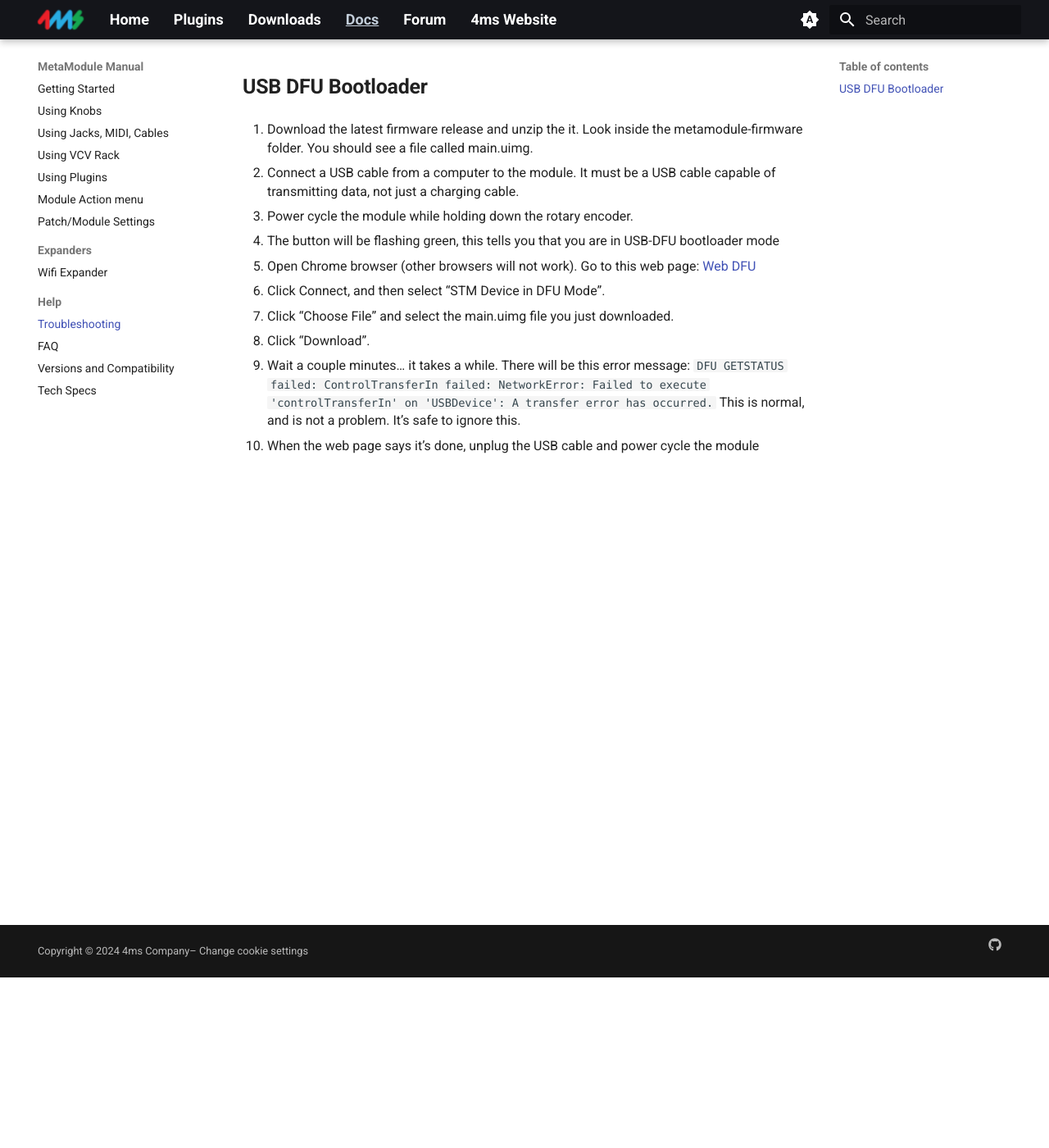
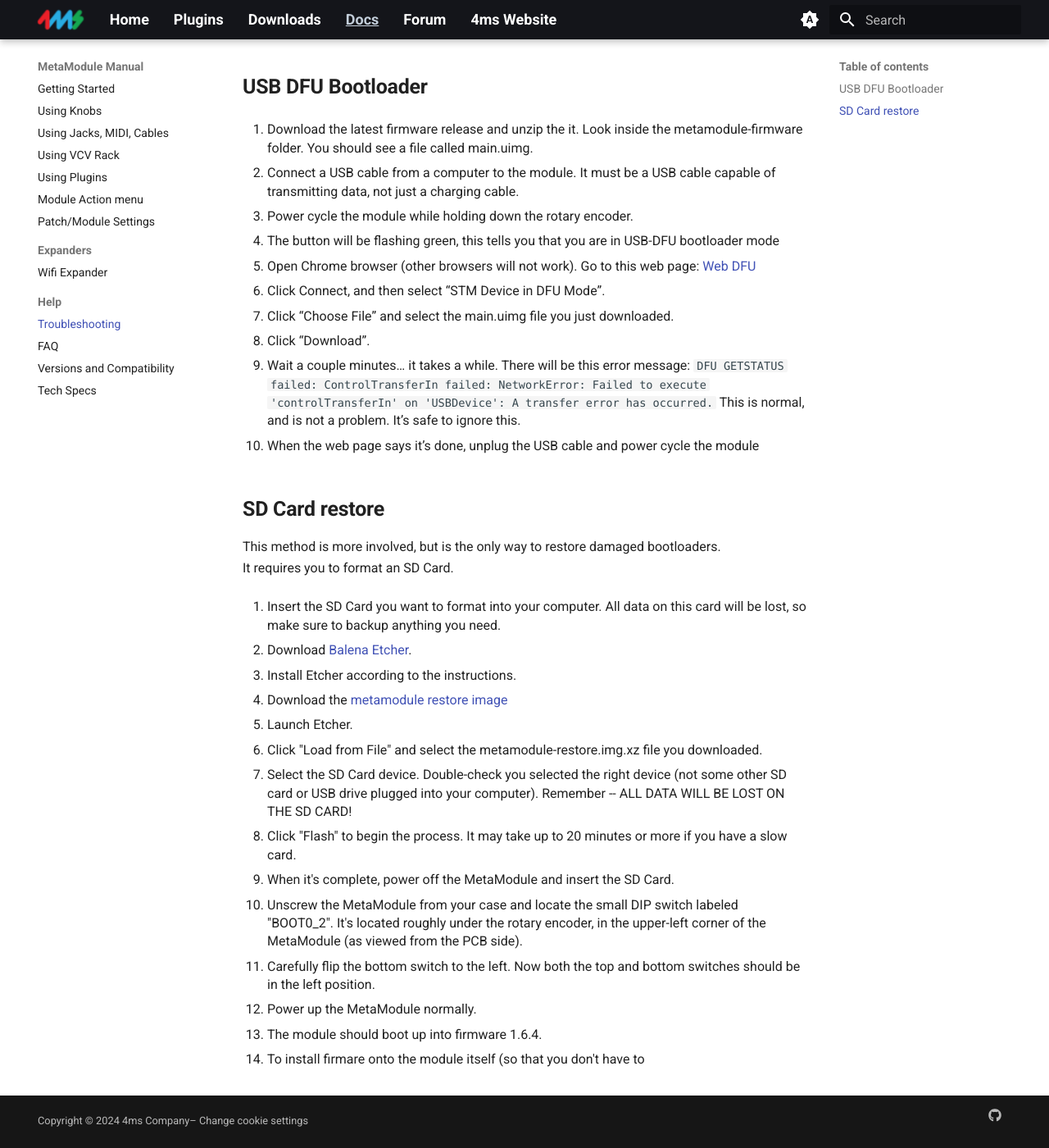
Before and after one commit to 4ms/metamodule-docs-website, an MkDocs documentation site: the page built from docs/troubleshooting.md, in a window 1280 px wide and 1400 px high, scrolled down 208 px. Shown: the whole window at 82% size. Built offline with MkDocs 1.6.1 and Material for MkDocs 9.7.7, drawn with Linux system fonts in a browser that asks for light colours.

Commit message:
WIP sd card restoration

```diff
--- a/docs/troubleshooting.md
+++ b/docs/troubleshooting.md
@@ -31,3 +31,37 @@ to install updated firmware using a USB cable.
 
 10. When the web page says it’s done, unplug the USB cable and power cycle
   the module
+
+## SD Card restore
+
+This method is more involved, but is the only way to restore damaged bootloaders.
+
+It requires you to format an SD Card.
+
+1. Insert the SD Card you want to format into your computer. All data on this card will be lost, so make sure to backup anything you need.
+
+2. Download [Balena Etcher](https://etcher.balena.io#download-etcher).
+
+3. Install Etcher according to the instructions.
+
+4. Download the [metamodule restore image](https://efp.balena.io/open-image-url?imageUrl=https://metamodule.info/dl/metamodule-restore.img.xz)
+
+5. Launch Etcher.
+
+6. Click "Load from File" and select the metamodule-restore.img.xz file you downloaded.
+
+7. Select the SD Card device. Double-check you selected the right device (not some other SD card or USB drive plugged into your computer). Remember -- ALL DATA WILL BE LOST ON THE SD CARD!
+
+8. Click "Flash" to begin the process. It may take up to 20 minutes or more if you have a slow card.
+
+9. When it's complete, power off the MetaModule and insert the SD Card.
+
+10. Unscrew the MetaModule from your case and locate the small DIP switch labeled "BOOT0_2". It's located roughly under the rotary encoder, in the upper-left corner of the MetaModule (as viewed from the PCB side).
+
+11. Carefully flip the bottom switch to the left. Now both the top and bottom switches should be in the left position.
+
+12. Power up the MetaModule normally.
+
+13. The module should boot up into firmware 1.6.4.
+
+14. To install firmare onto the module itself (so that you don't have to
```
Also changed, not shown: docs/img/audio-overrun-setting.png (added).
